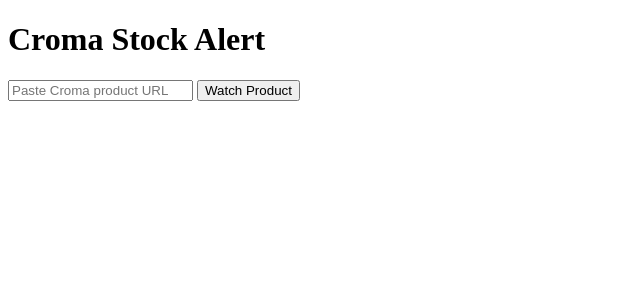
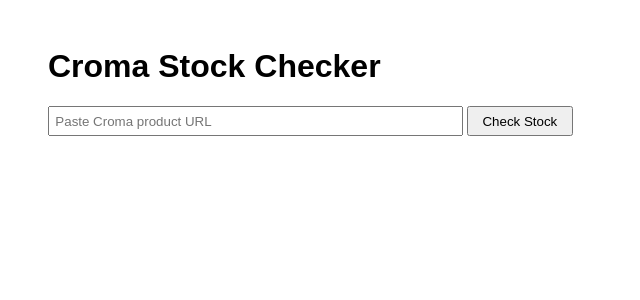
Before and after one commit to Nittin8663/Croma-Stock-Alert-Bot, a Flask app: page / in a window 1280 px wide. Shown: the top 300 px of the page, without its empty margins (0-640 px from the left). Run offline with Flask 3, Linux system fonts and the light colour scheme.

Commit message:
Update index.html

```diff
--- a/templates/index.html
+++ b/templates/index.html
@@ -1,19 +1,24 @@
 <!DOCTYPE html>
 <html>
 <head>
-    <title>Croma Stock Alert</title>
+    <title>Croma Stock Checker</title>
+    <style>
+        body { font-family: Arial, sans-serif; margin: 3em; }
+        input[type=text] { width: 400px; padding: 0.4em; }
+        button { padding: 0.4em 1em; }
+    </style>
 </head>
 <body>
-    <h1>Croma Stock Alert</h1>
+    <h1>Croma Stock Checker</h1>
     <form method="post">
         <input type="text" name="product_url" placeholder="Paste Croma product URL" required>
-        <button type="submit">Watch Product</button>
+        <button type="submit">Check Stock</button>
     </form>
     {% if status %}
-        <p>Status: {{ status }}</p>
+        <p><strong>Status:</strong> <span style="color:{{ 'green' if status=='In Stock' else 'red' }}">{{ status }}</span></p>
     {% endif %}
     {% if product_url %}
-        <p>Product URL: <a href="{{ product_url }}" target="_blank">{{ product_url }}</a></p>
+        <p><a href="{{ product_url }}" target="_blank">View Product Page</a></p>
     {% endif %}
 </body>
 </html>
```
